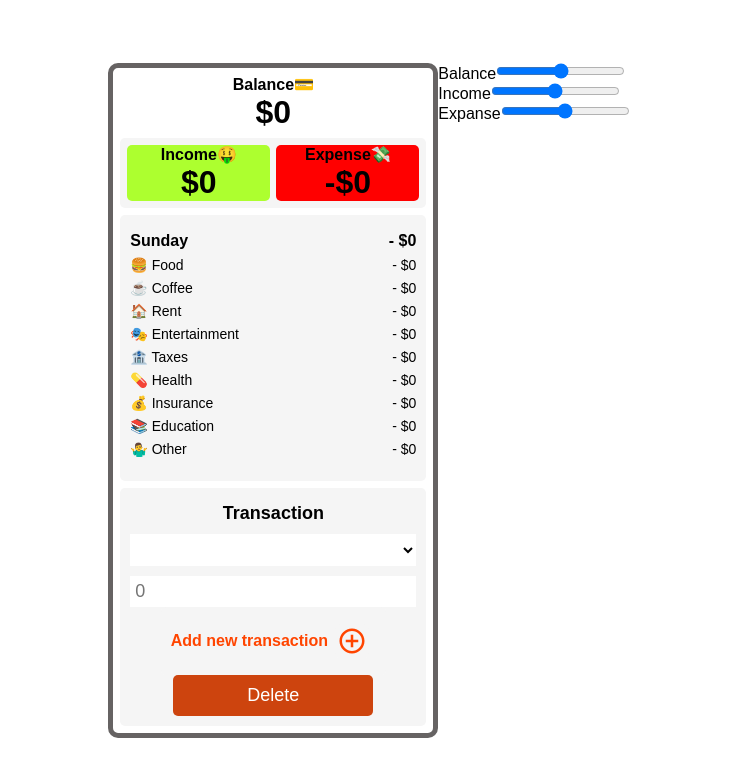
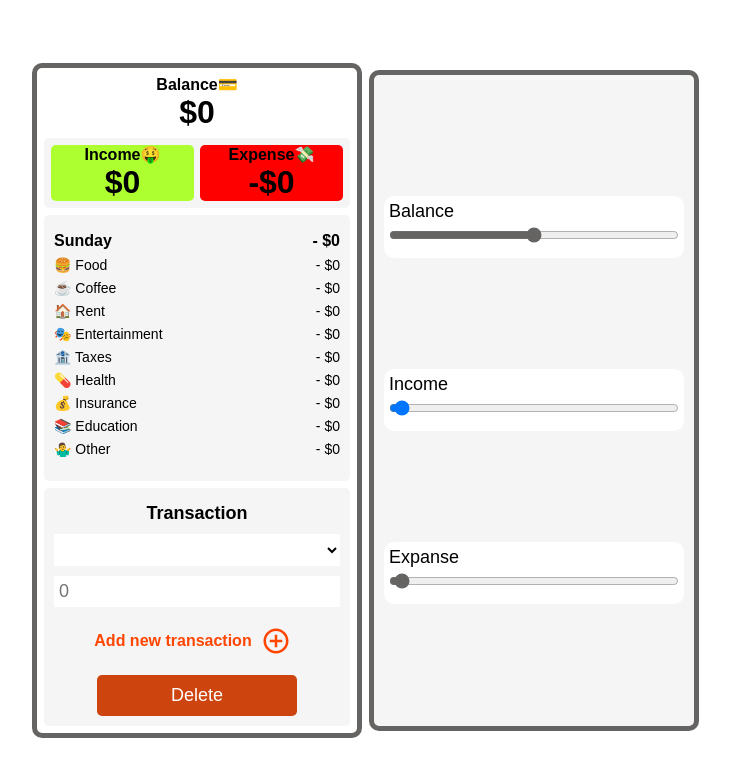
Before and after one commit to jozefkubis/budget-app, a React (Create React App) app: page / in a window 1280 px wide. Shown: the top 776 px of the page, without its empty margins (271-1001 px from the left). Built offline with nearby package versions, Linux system fonts and the light colour scheme.

Commit message:
Vytvorenie range input a pridanie farieb s podmmienkou

```diff
--- a/src/App.js
+++ b/src/App.js
@@ -20,7 +20,10 @@ export default function App() {
 
   const [cost, setCost] = useState("")
   const [sortBy, setSortBy] = useState("")
-  // const [date, setDate] = useState("")
+
+  const [sliderBalance, setSliderBalance] = useState(0)
+  const [sliderIncome, setSliderIncome] = useState(0)
+  const [sliderExpense, setSliderExpense] = useState(0)
 
   //MARK: useEffect
   useEffect(() => {
@@ -32,9 +35,13 @@ export default function App() {
       storedIncome && setIncome(Number(storedIncome))
       storedExpense && setExpense(Number(storedExpense))
       storedCategories && setCategories(storedCategories)
+
+      setSliderBalance(balance + income - expense)
+      setSliderIncome(income)
+      setSliderExpense(expense)
     }
     loadLocalStorage()
-  }, [])
+  }, [balance, income, expense])
 
   //MARK: handleOnClick
   function handleOnClick() {
@@ -96,7 +103,17 @@ export default function App() {
           setCategories={setCategories}
         />
       </div>
-      <Ranges />
+      <Ranges
+        sliderBalance={sliderBalance}
+        setSliderBalance={setSliderBalance}
+        sliderIncome={sliderIncome}
+        setSliderIncome={setSliderIncome}
+        sliderExpense={sliderExpense}
+        setSliderExpense={setSliderExpense}
+        balance={balance}
+        income={income}
+        expense={expense}
+      />
     </div>
   )
 }
@@ -187,7 +204,6 @@ function Today({ categories }) {
       <div className="transactions-today">
         {Object.entries(categories).map(([key, value]) => (
           <div key={key}>
-            {/* {console.log(key, value)} */}
             <p>
               {categoryEmojis[key]} {key.charAt(0).toUpperCase() + key.slice(1)}
             </p>
@@ -269,20 +285,67 @@ function Add({
   )
 }
 
-function Ranges() {
+function Ranges({
+  sliderBalance,
+  setSliderBalance,
+  sliderIncome,
+  setSliderIncome,
+  sliderExpense,
+  setSliderExpense,
+}) {
+  const oneHalf = sliderBalance / 2
+
   return (
-    <div className="ranges">
-      <div className="range-balance">
+    <div className="sliders">
+      <div>
         Balance
-        <input type="range" />
+        <input
+          type="range"
+          className="range-balance"
+          value={sliderBalance}
+          min={-5000}
+          max={5000}
+          onChange={(e) => setSliderBalance(Number(e.target.value))}
+          style={{
+            accentColor:
+              sliderBalance < 0
+                ? "red"
+                : sliderBalance === 0
+                ? "rgb(102, 99, 99)"
+                : "green",
+          }}
+        />
       </div>
-      <div className="range-balance">
+      <div className="range-income">
         Income
-        <input type="range" />
+        <input
+          type="range"
+          value={sliderIncome}
+          min={0}
+          max={15000}
+          onChange={(e) => setSliderIncome(e.target.value)}
+          style={{
+            accentColor: sliderIncome > 0 && "green",
+          }}
+        />
       </div>
-      <div className="range-balance">
+      <div className="range-expanse">
         Expanse
-        <input type="range" />
+        <input
+          type="range"
+          value={sliderExpense}
+          min={0}
+          max={5000}
+          onChange={(e) => setSliderExpense(e.target.value)}
+          style={{
+            accentColor:
+              sliderExpense > oneHalf
+                ? "red"
+                : sliderBalance === 0
+                ? "rgb(102, 99, 99)"
+                : "green",
+          }}
+        />
       </div>
     </div>
   )
--- a/src/index.css
+++ b/src/index.css
@@ -222,3 +222,39 @@ body {
   border: none;
   font-size: 18px;
 }
+
+/*MARK: Ranges*/
+.sliders {
+  display: flex;
+  flex-direction: column;
+  align-items: center;
+  justify-content: space-evenly;
+  background-color: #f5f5f5;
+  padding: 10px;
+  margin: 7px;
+  width: 330px;
+  height: auto;
+  border: 5px solid rgb(102, 99, 99);
+  border-radius: 10px;
+}
+
+/* MARK: Ranges-div */
+.sliders div {
+  width: 100%;
+  background-color: white;
+  border: none;
+  outline: none;
+  font-size: 18px;
+  padding: 5px;
+  border-radius: 10px;
+}
+
+/* MARK: Ranges-input */
+.sliders input {
+  width: 100%;
+  background-color: white;
+  border: none;
+  outline: none;
+  font-size: 18px;
+  padding: 5px;
+}
```
